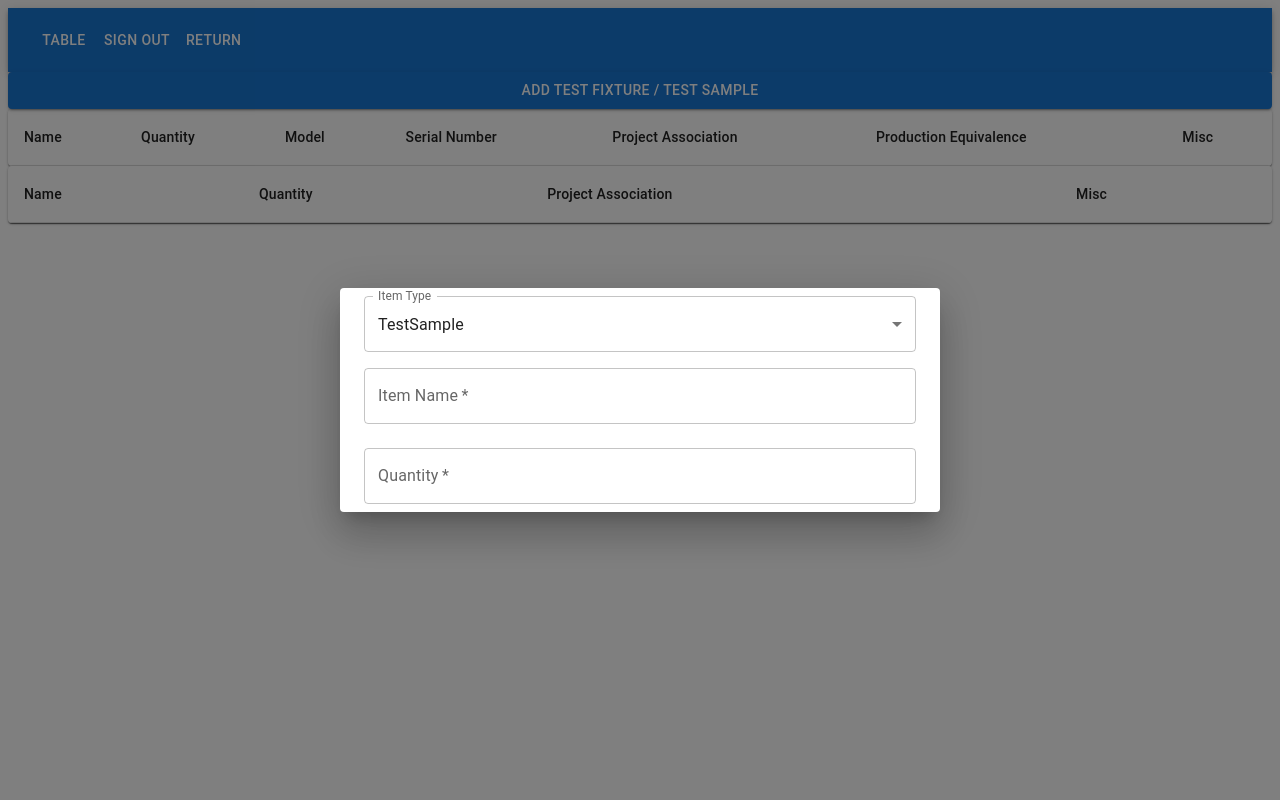
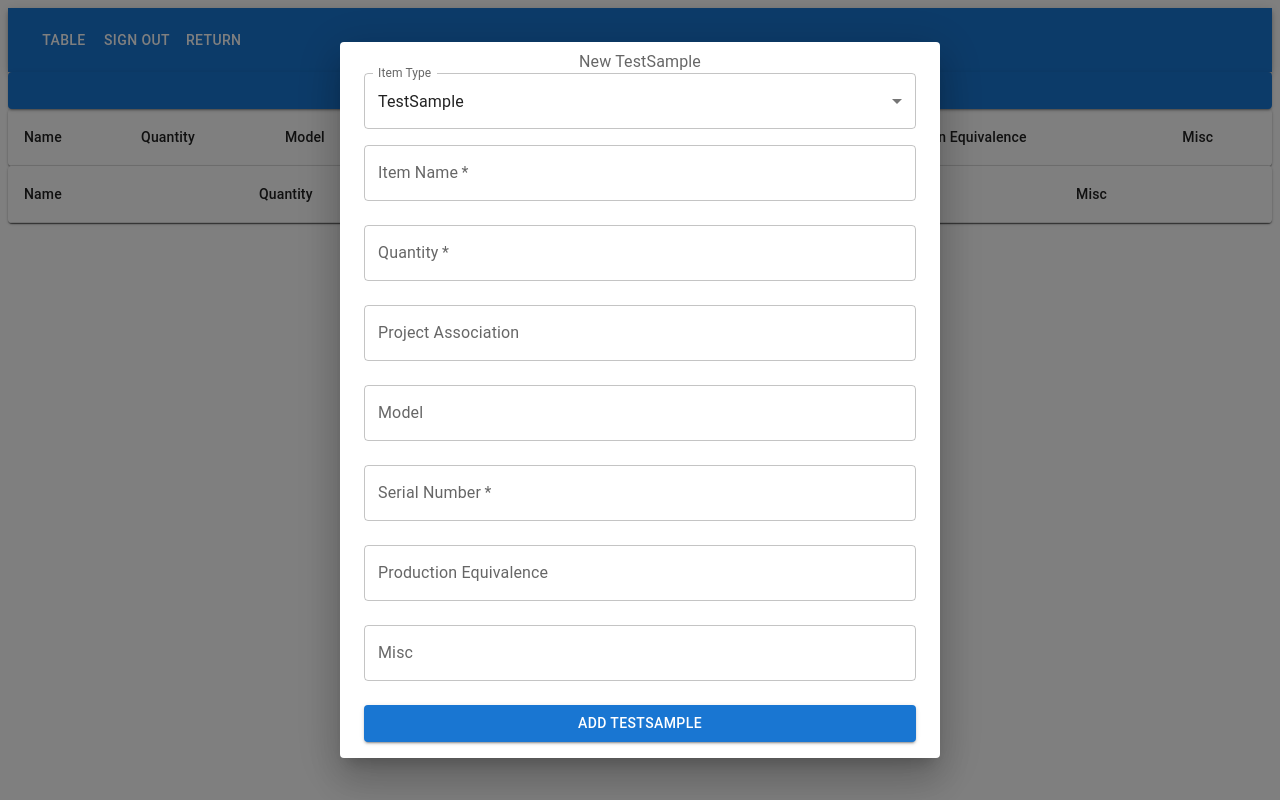
Before and after one commit to dj6207/testcage, a React (Vite) app: page /table in a window 1280 px wide. Both pictures are taken after a click on the button "ADD TEST FIXTURE / TEST SAMPLE". Built offline with nearby package versions, Linux system fonts and the light colour scheme; the HTML template or start-up script is replaced by a standard one.

Commit message:
added frontend invoke

```diff
--- a/package.json
+++ b/package.json
@@ -14,6 +14,7 @@
     "@emotion/styled": "^11.11.0",
     "@mui/icons-material": "^5.15.2",
     "@mui/material": "^5.15.2",
+    "@tauri-apps/api": "^1.5.3",
     "@types/react-router-dom": "^5.3.3",
     "react": "^18.2.0",
     "react-dom": "^18.2.0",
--- a/src/features/forms/components/addItemForm.tsx
+++ b/src/features/forms/components/addItemForm.tsx
@@ -1,12 +1,19 @@
-import { Box, Container, FormControl, InputLabel, MenuItem, Select, SelectChangeEvent, TextField } from "@mui/material";
-import React, { useState } from "react";
+import { Box, Container, FormControl, InputLabel, MenuItem, Select, SelectChangeEvent, TextField, FormLabel, Button } from "@mui/material";
+import React, { useEffect, useState } from "react";
 import { TestCageItem } from "../../../enums";
+import { TestFixture, TestSample } from "../../../types";
+import { invoke } from '@tauri-apps/api/tauri'
 
 export const AddItemForm: React.FC = () => {
     const [testCageItemType, setTestCageItemType] = useState<TestCageItem>(TestCageItem.TestSample);
     const [inputName, setInputName] = useState<string>("");
     const [inputQuantity, setInputQuantity] = useState<string>("");
+    const [inputProjectAssociation, setInputProjectAssociation] = useState<string>("");
+    const [inputMisc, setInputMisc] = useState<string>("");
 
+    const [inputModel, setInputModel] = useState<string>("");
+    const [inputSerialNumber, setInputSerialNumber] = useState<string>("");
+    const [inputProductionEquivalence, setInputProductionEquivalence] = useState<string>("");
     const handleAddItem = () => {
 
     }
@@ -18,6 +25,7 @@ export const AddItemForm: React.FC = () => {
     return (
         <Container component="main" maxWidth="sm">
             <Box component="form" onSubmit={handleAddItem} sx={{ mt: 1 }}>
+            <FormLabel sx={{ display: 'flex', flexDirection: 'column', alignItems: 'center',}}>New {testCageItemType}</FormLabel>
                 <FormControl fullWidth>
                     <InputLabel>Item Type</InputLabel>
                     <Select
@@ -55,7 +63,80 @@ export const AddItemForm: React.FC = () => {
                         }
                     }}
                 />
+                <TextField
+                    margin="normal"
+                    fullWidth
+                    label='Project Association'
+                    value={inputProjectAssociation}
+                    onChange={(e) => setInputProjectAssociation(e.target.value)}
+                />
+                {testCageItemType === TestCageItem.TestSample && (
+                    <>
+                        <TextField
+                            margin="normal"
+                            fullWidth
+                            label='Model'
+                            value={inputModel}
+                            onChange={(e) => setInputModel(e.target.value)}
+                        />
+                        <TextField
+                            margin="normal"
+                            required
+                            fullWidth
+                            label='Serial Number'
+                            value={inputSerialNumber}
+                            onChange={(e) => {
+                                const serialNumberValue = e.target.value;
+                                if (serialNumberValue == '' || /^[0-9]*$/.test(serialNumberValue)) {
+                                    setInputSerialNumber(serialNumberValue)
+                                }
+                            }}
+                        />
+                        <TextField
+                            margin="normal"
+                            fullWidth
+                            label='Production Equivalence'
+                            value={inputProductionEquivalence}
+                            onChange={(e) => setInputProductionEquivalence(e.target.value)}
+                        />
+                    </>
+                )}
+                <TextField
+                    margin="normal"
+                    fullWidth
+                    label='Misc'
+                    value={inputMisc}
+                    onChange={(e) => setInputMisc(e.target.value)}
+                />
+                <Button
+                    type="submit"
+                    fullWidth
+                    variant="contained"
+                    sx={{ mt: 2, mb: 2 }}
+                >
+                    Add {testCageItemType}
+                </Button>
                 </Box>
         </Container>
     );
 }
+
+const addTestSample = (newTestSample:TestSample) => {
+    const [response, setResponse] = useState<boolean>(false);
+    useEffect(() => {
+        invoke<boolean>("plugin::sqlite_connector|add_test_sample", { newTestSample })
+            .then((res) => setResponse(res))
+            .catch((err) => console.log(err));
+    }, []);
+    return response
+}
+
+const addTestFixture = (newTestFixture:TestFixture) => {
+    const [response, setResponse] = useState<boolean>(false);
+    useEffect(() => {
+        invoke<boolean>("plugin::sqlite_connector|add_test_fixture", { newTestFixture })
+            .then((res) => setResponse(res))
+            .catch((err) => console.log(err));
+    }, []);
+    return response
+}
```
Also changed, not shown: src/types/index.ts (+6 -6 lines), 2 other files (tests, documents, lock files or other folders).
